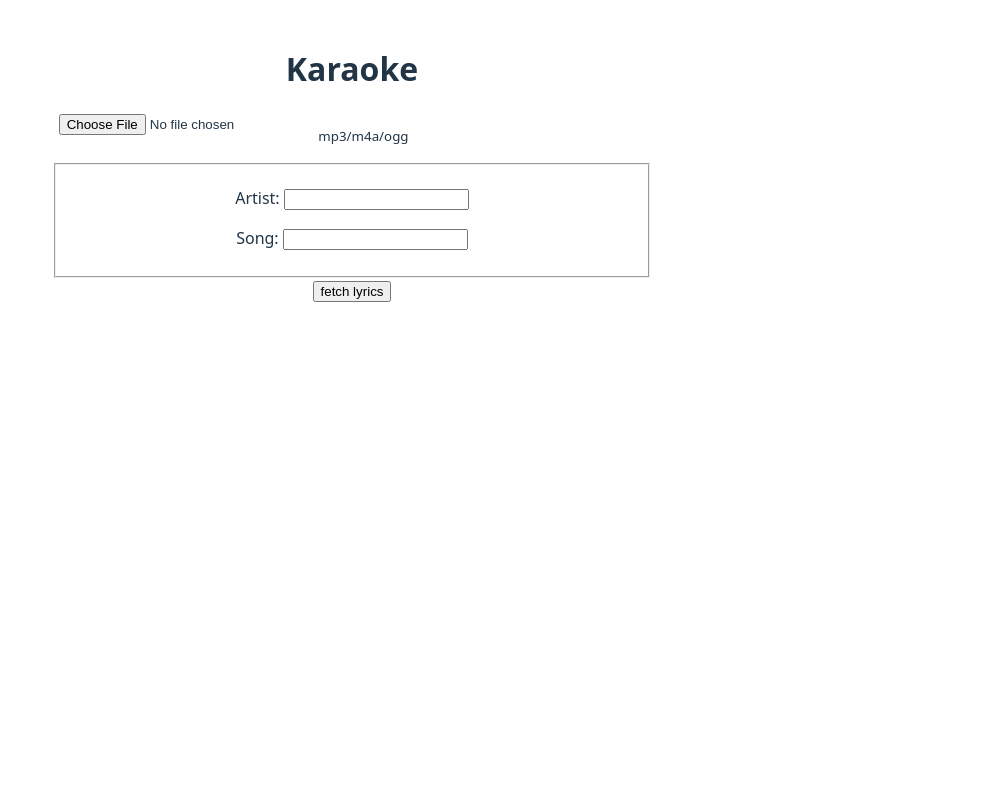
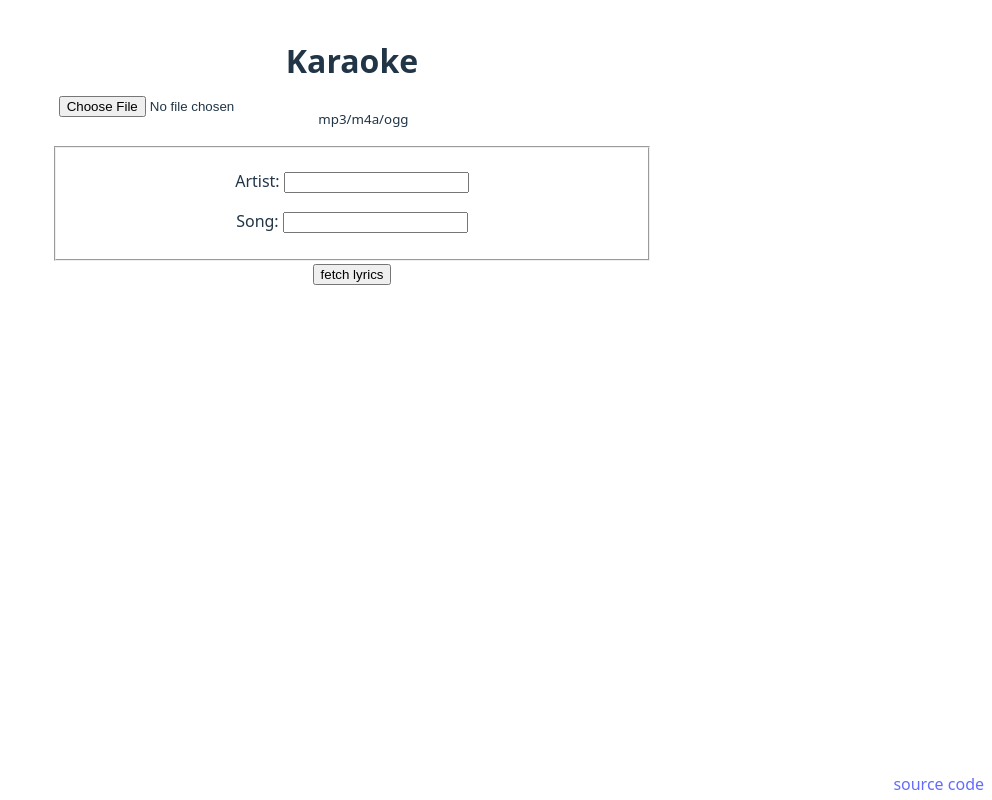
Before and after one commit to paulgreg/karaoke, a React (Vite) app: page / in a window 1280 px wide. Shown: the whole page, without its empty margins (288-1280 px from the left). Built offline with nearby package versions, Linux system fonts and the light colour scheme; what lrclib-api would draw is missing.

Commit message:
chore: add source code link

```diff
--- a/src/App.tsx
+++ b/src/App.tsx
@@ -18,6 +18,9 @@ const App = () => (
             </div>
             <LyricsPrompter />
         </main>
+        <footer>
+            <a href="https://github.com/paulgreg/karaoke">source code</a>
+        </footer>
     </DataContextProvider>
 )
 
--- a/src/components/LyricsPrompter.module.css
+++ b/src/components/LyricsPrompter.module.css
@@ -1,4 +1,5 @@
 .lyricsContainer {
+    min-height: 400px;
 }
 
 .plainLyrics {
--- a/src/components/LyricsPrompter.tsx
+++ b/src/components/LyricsPrompter.tsx
@@ -54,7 +54,7 @@ const LyricsPrompter = () => {
         )
     }
 
-    return <></>
+    return <div className={s.lyricsContainer}></div>
 }
 
 export default LyricsPrompter
--- a/src/index.css
+++ b/src/index.css
@@ -38,6 +38,7 @@ a:hover {
 h1 {
     font-size: 2em;
     line-height: 1;
+    margin: 0.4em 0.2em;
 }
 
 h2 {
@@ -85,6 +86,12 @@ button:focus-visible {
     outline: 4px auto -webkit-focus-ring-color;
 }
 
+footer {
+    position: fixed;
+    bottom: 0.25em;
+    right: 0.5em;
+}
+
 .error {
     display: block;
     color: red;
```
